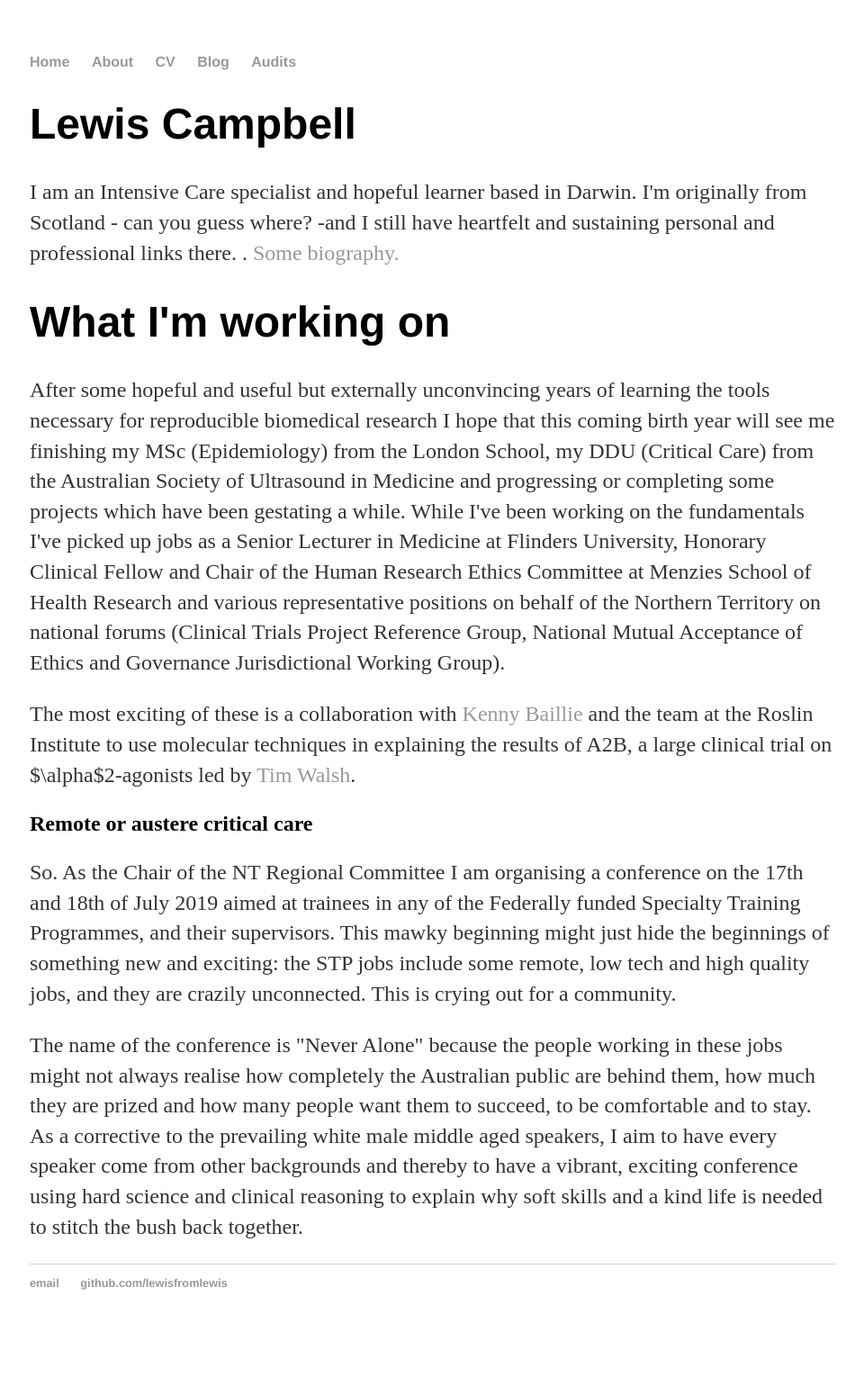
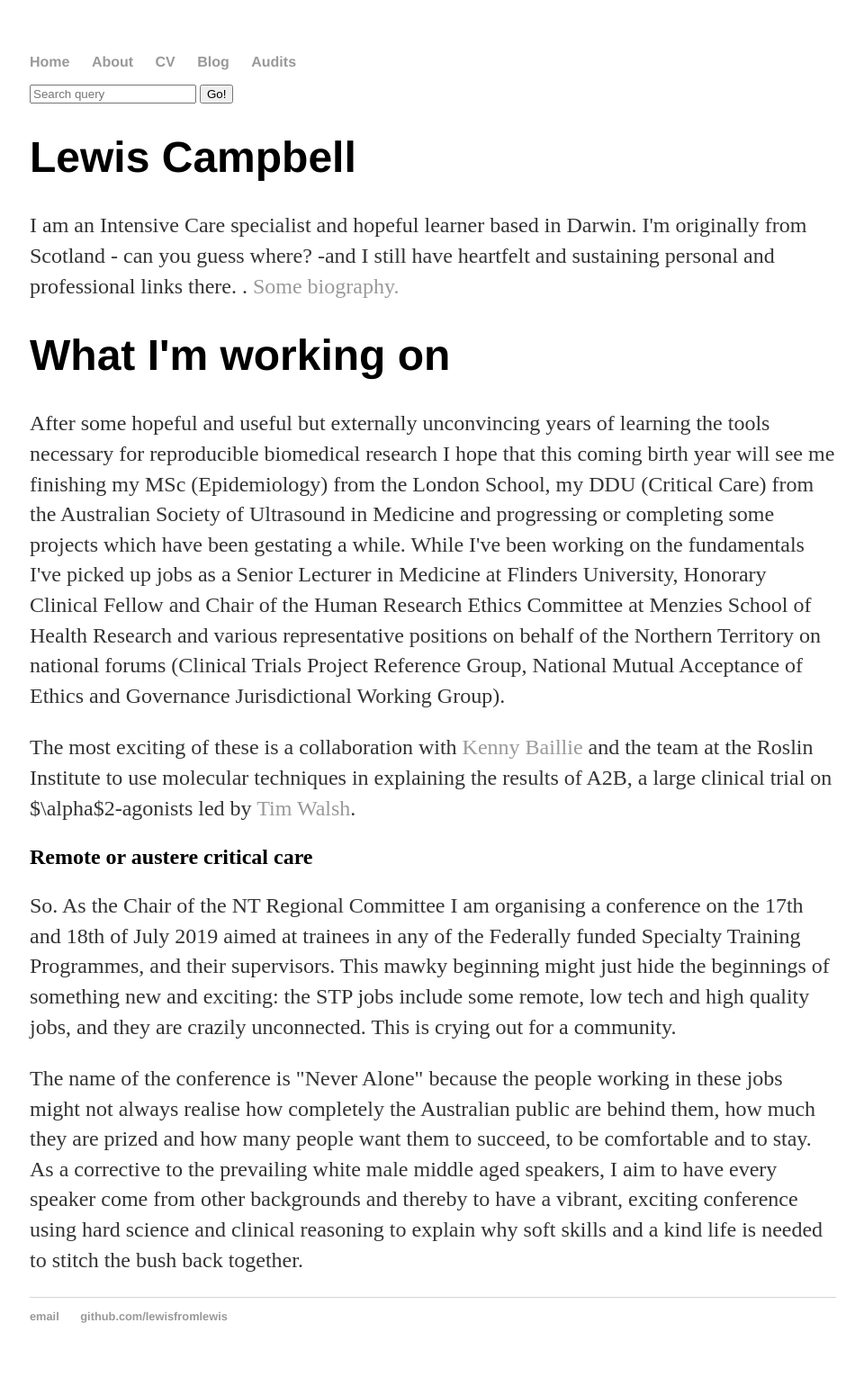
Before and after one commit to lewisfromlewis/lewisfromlewis.github.io, a Jekyll site: the page built from index.html, in a window 1280 px wide. Shown: the whole page at 90% size, without its empty margins (159-1119 px from the left). Built offline with Jekyll 4.4.1, drawn with Linux system fonts in a browser that asks for light colours; before the commit the page ends 1493 px from its top, so only the background shows below that.

Commit message:
Update default.html
Search bar, hopefully

```diff
--- a/_layouts/default.html
+++ b/_layouts/default.html
@@ -14,6 +14,10 @@
 	        			<li><a href="/blog">Blog</a></li>
 					<li><a href="/Audits">Audits</a></li>
 	    			</ul>
+				<form>
+       					<input type="search" name="q" placeholder="Search query">
+     					<input type="submit" value="Go!">
+       				</form>
 			</nav>
 			<div class="container">
 
```
Lines whose indentation alone changed are shown as unchanged.
